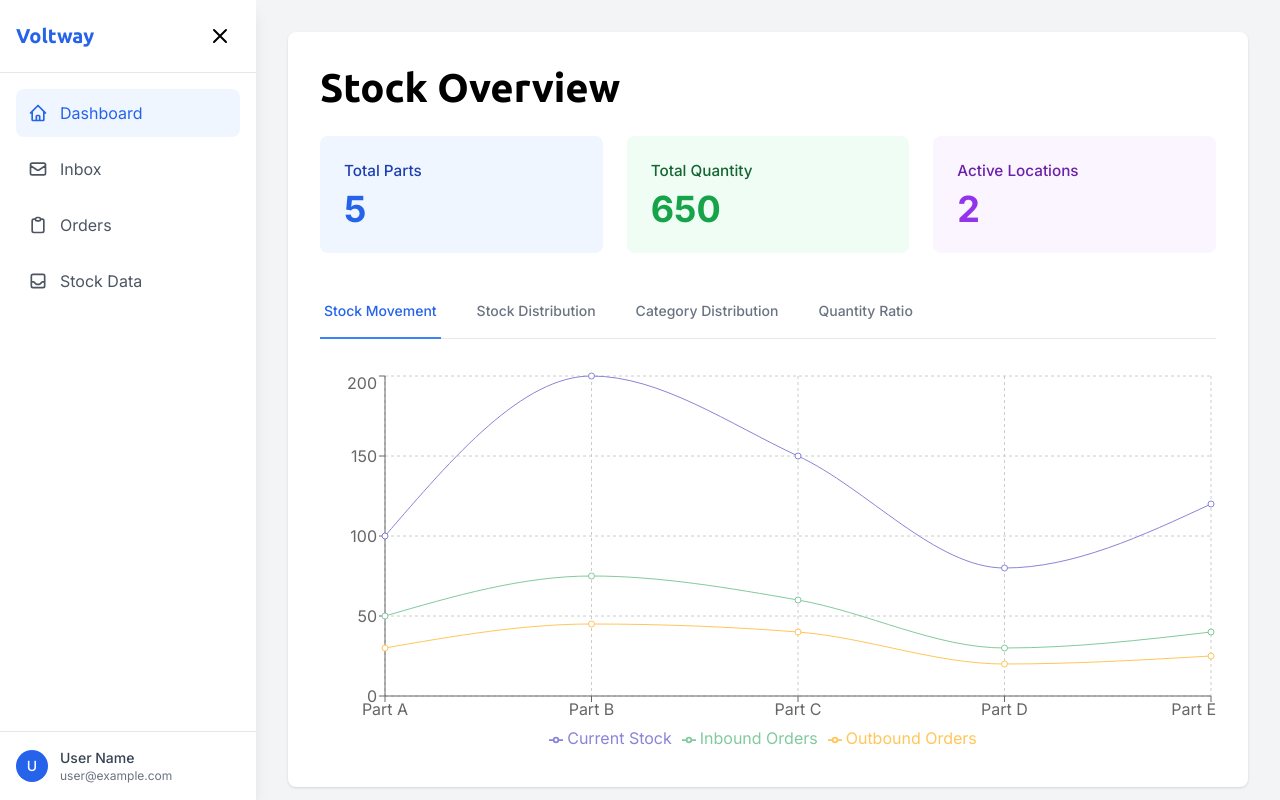
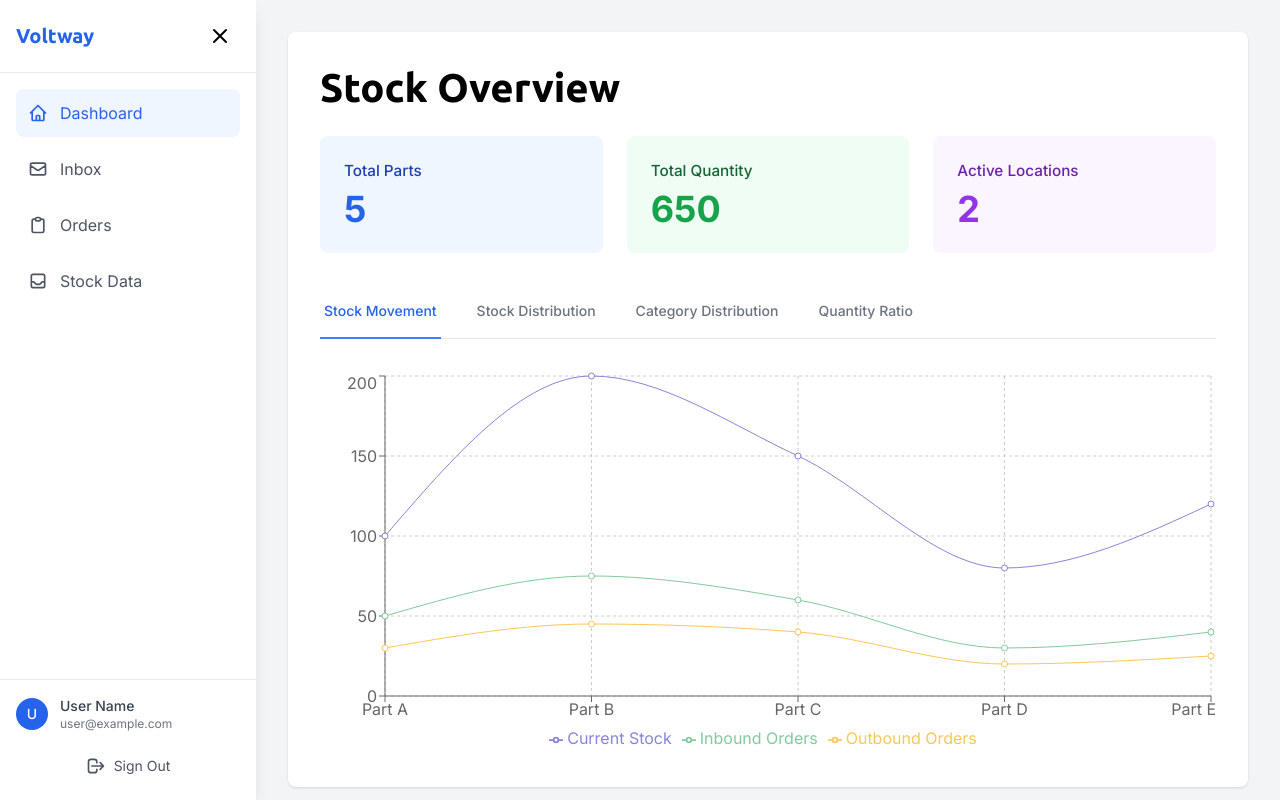
Before and after one commit to DaniaMania/hugo, a React (Create React App) app in the folder frontend/: page /main/dashboard in a window 1280 px wide. Shown: the top 800 px of the page. Built offline with nearby package versions, Linux system fonts and the light colour scheme.

Commit message:
commit before merge

```diff
--- a/frontend/package.json
+++ b/frontend/package.json
@@ -7,6 +7,7 @@
     "@testing-library/jest-dom": "^6.6.3",
     "@testing-library/react": "^16.3.0",
     "@testing-library/user-event": "^13.5.0",
+    "papaparse": "^5.5.2",
     "react": "^19.1.0",
     "react-dom": "^19.1.0",
     "react-router-dom": "^7.5.2",
--- a/frontend/src/pages/MainPage.js
+++ b/frontend/src/pages/MainPage.js
@@ -1,11 +1,17 @@
 import React, { useState } from "react";
-import { NavLink, Outlet } from "react-router-dom";
+import { NavLink, Outlet, useNavigate } from "react-router-dom";
 
 function MainPage() {
     const [isSidebarOpen, setIsSidebarOpen] = useState(true);
+    const navigate = useNavigate();
 
     const toggleSidebar = () => {
         setIsSidebarOpen(!isSidebarOpen);
+    };
+
+    const handleSignOut = () => {
+        // Here you would typically clear any user session/tokens
+        navigate('/login');
     };
 
     return (
@@ -110,6 +116,7 @@ function MainPage() {
 
                     {/* Sidebar Footer */}
                     <div className="p-4 border-t">
+                        <div className="flex items-center justify-between mb-4">
                             <div className="flex items-center space-x-3">
                                 <div className="w-8 h-8 rounded-full bg-blue-600 flex items-center justify-center text-white">
                                     <span className="text-sm font-medium">U</span>
@@ -119,6 +126,16 @@ function MainPage() {
                                     <p className="text-xs text-gray-500">user@example.com</p>
                                 </div>
                             </div>
+                        </div>
+                        <button
+                            onClick={handleSignOut}
+                            className="w-full flex items-center justify-center p-2 text-sm text-gray-600 hover:text-red-600 hover:bg-red-50 rounded-lg transition-colors duration-200"
+                        >
+                            <svg xmlns="http://www.w3.org/2000/svg" className="h-5 w-5 mr-2" fill="none" viewBox="0 0 24 24" stroke="currentColor">
+                                <path strokeLinecap="round" strokeLinejoin="round" strokeWidth={2} d="M17 16l4-4m0 0l-4-4m4 4H7m6 4v1a3 3 0 01-3 3H6a3 3 0 01-3-3V7a3 3 0 013-3h4a3 3 0 013 3v1" />
+                            </svg>
+                            Sign Out
+                        </button>
                     </div>
                 </div>
             </div>
```
Also changed, not shown: 2 other files (tests, documents, lock files or other folders). Lines whose indentation alone changed are shown as unchanged.
